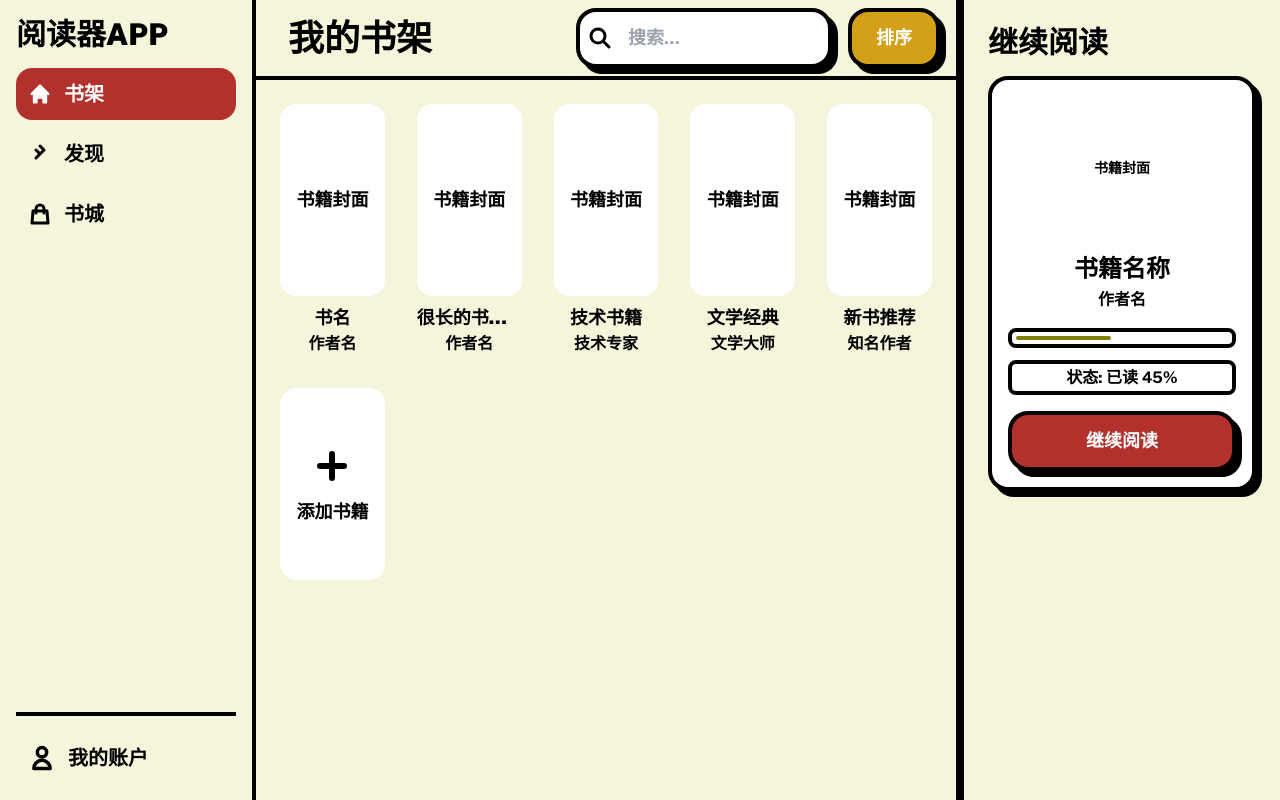
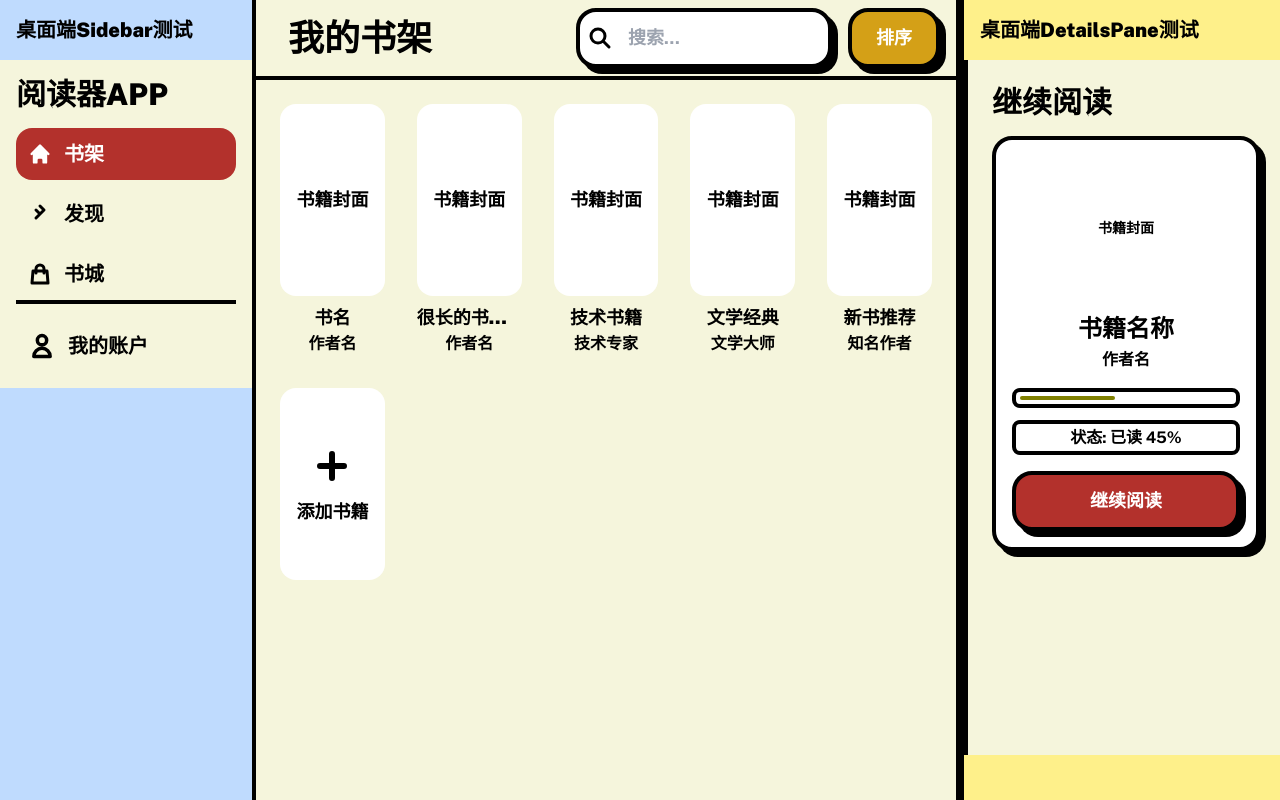
Before and after one commit to brelance/midda, a React (Vite) app: page / in a window 1280 px wide. Shown: the top 800 px of the page. Built offline with nearby package versions, Linux system fonts and the light colour scheme.

Commit message:
checkpoint

```diff
--- a/src/components/layout/Layout.tsx
+++ b/src/components/layout/Layout.tsx
@@ -42,9 +42,13 @@ const Layout: React.FC<LayoutProps> = ({
   closeDetailsPane,
 }) => {
   return (
-    <div className="flex h-screen bg-[#f5f5dc]">
+    <div className="h-screen bg-[#f5f5dc]">
       {/* 桌面端：三栏布局 */}
-      <div className="hidden lg:flex lg:flex-1">
+      <div className="hidden lg:flex h-full w-full">
+        <div className="w-64 bg-blue-200 border-r-4 border-black flex-shrink-0">
+          <div className="p-4">
+            <h2 className="text-xl font-black">桌面端Sidebar测试</h2>
+          </div>
           <Sidebar
             activeNav={activeNav}
             onNavChange={onNavChange}
@@ -53,6 +57,7 @@ const Layout: React.FC<LayoutProps> = ({
             isOpen={true}
             onClose={() => {}}
           />
+        </div>
         <MainContent
           books={books}
           selectedBook={selectedBook}
@@ -64,6 +69,10 @@ const Layout: React.FC<LayoutProps> = ({
           toggleSidebar={toggleSidebar}
           toggleDetailsPane={toggleDetailsPane}
         />
+        <div className="w-80 bg-yellow-200 border-l-4 border-black flex-shrink-0">
+          <div className="p-4">
+            <h2 className="text-xl font-black">桌面端DetailsPane测试</h2>
+          </div>
           <DetailsPane
             selectedBook={selectedBook}
             isMobile={false}
@@ -71,9 +80,14 @@ const Layout: React.FC<LayoutProps> = ({
             onClose={() => {}}
           />
         </div>
+      </div>
 
       {/* 平板端：两栏布局 */}
-      <div className="hidden md:flex lg:hidden w-full">
+      <div className="hidden md:flex lg:hidden h-full w-full">
+        <div className="w-64 bg-blue-300 border-r-4 border-black flex-shrink-0">
+          <div className="p-4">
+            <h2 className="text-xl font-black">平板端Sidebar测试</h2>
+          </div>
           <Sidebar
             activeNav={activeNav}
             onNavChange={onNavChange}
@@ -82,6 +96,11 @@ const Layout: React.FC<LayoutProps> = ({
             isOpen={true}
             onClose={() => {}}
           />
+        </div>
+        <div className="flex-1 bg-green-300">
+          <div className="p-4">
+            <h2 className="text-xl font-black">平板端MainContent测试</h2>
+          </div>
           <MainContent
             books={books}
             selectedBook={selectedBook}
@@ -94,9 +113,10 @@ const Layout: React.FC<LayoutProps> = ({
             toggleDetailsPane={toggleDetailsPane}
           />
         </div>
+      </div>
 
-      {/* 移动端：单栏布局 + 移动面板 */}
-      <div className="md:hidden w-full">
+      {/* 移动端：单栏布局 */}
+      <div className="flex md:hidden h-full w-full">
         <MainContent
           books={books}
           selectedBook={selectedBook}
@@ -154,7 +174,7 @@ const Layout: React.FC<LayoutProps> = ({
       )}
 
       {/* 平板端详情面板覆盖层 */}
-      {isDetailsPaneOpen && window.innerWidth >= 768 && window.innerWidth < 1024 && (
+      {isDetailsPaneOpen && (
         <div
           className="fixed inset-0 bg-black bg-opacity-50 z-40 hidden md:flex lg:hidden items-center justify-center"
           onClick={closeDetailsPane}
```
Lines whose indentation alone changed are shown as unchanged.
